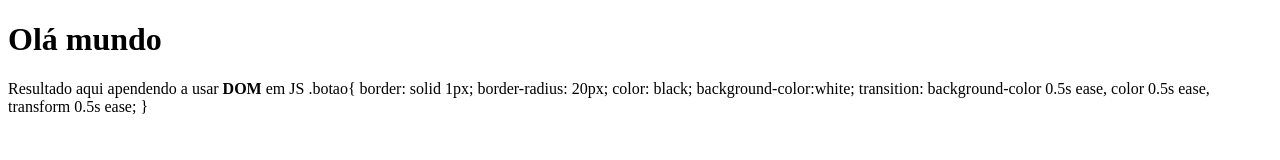
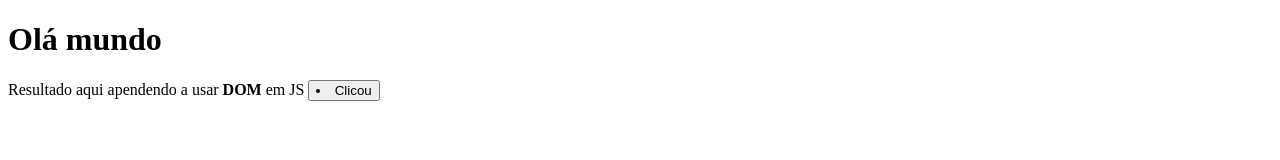
Before and after one commit to Faelzada/Dv, a plain HTML site: page index.html in a window 1280 px wide. Drawn offline with Linux system fonts and the light colour scheme.

Commit message:
Update index.html

```diff
--- a/index.html
+++ b/index.html
@@ -27,13 +27,7 @@ window.alert(" O seu nome é "+nome+" e seu nome tem "+num+" letras.")
 <p1> Resultado aqui</p1>
 <p2> apendendo a usar <Strong>DOM</Strong> em JS</p2>
 
-      .botao{
-    border: solid 1px;
-    border-radius: 20px;
-    color: black;
-    background-color:white;
-    transition: background-color 0.5s ease, color 0.5s ease, transform 0.5s ease;
-      }
+      <button class="botao"><li>Clicou</li></button>
 
     </body>
   </HTML>
```
